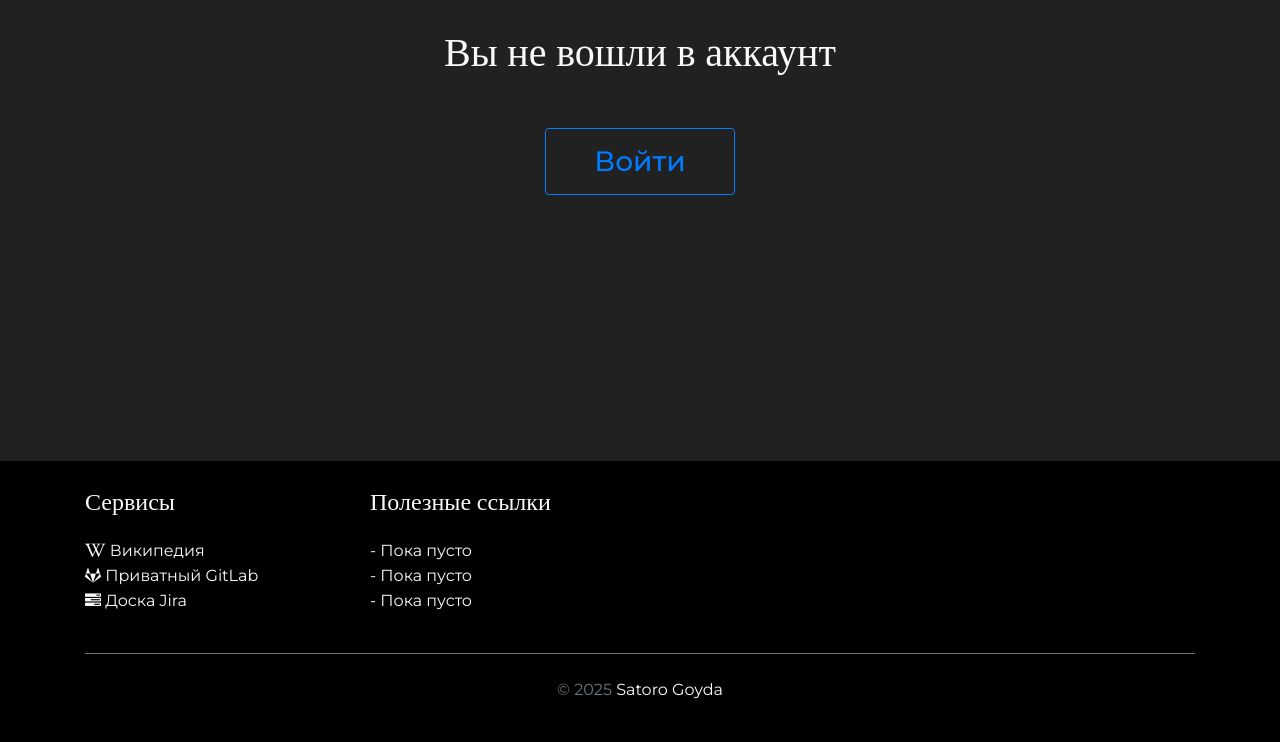
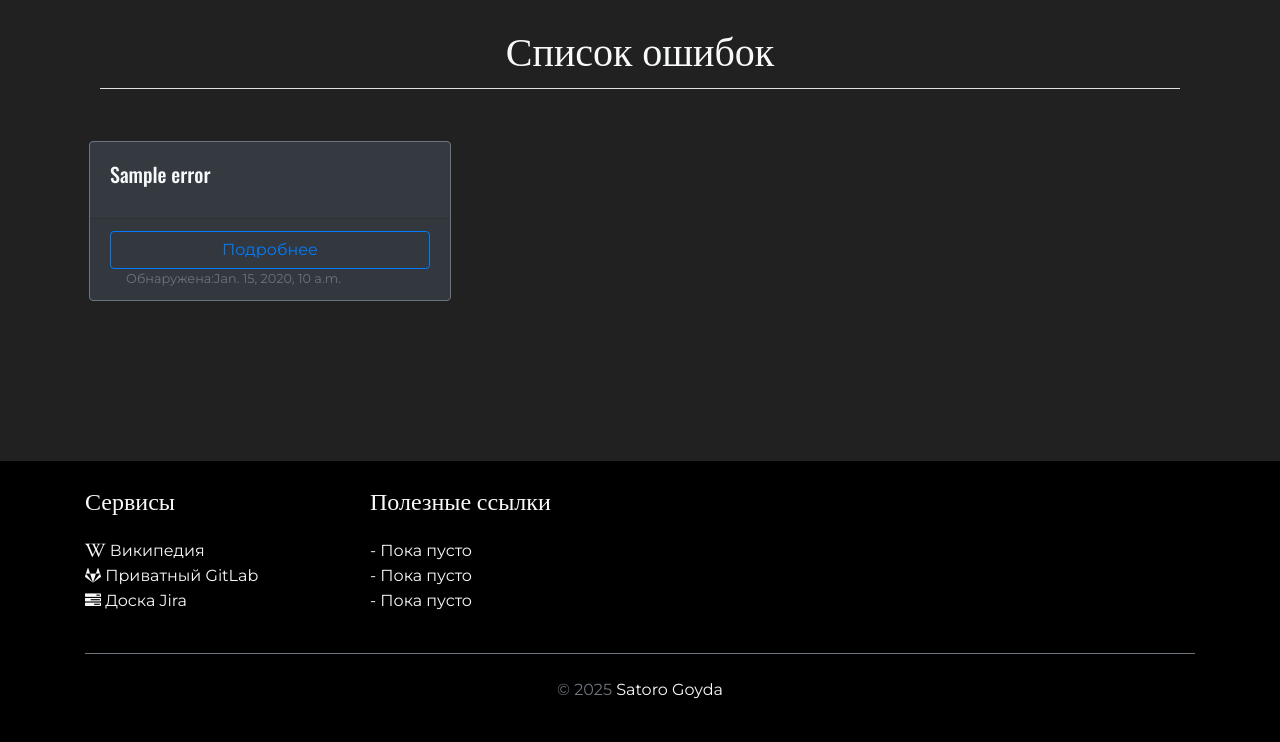
Before and after one commit to yngBRANb/Registry-Manager, a Django app: template web/templates/index.html in a window 1280 px wide. Shown: the part 58-800 px from the top of the page. Run offline with Django 3.2, Linux system fonts and the light colour scheme; the template is opened without the code that fills it: most values are stand-ins (such as "Sample title", 1, 10 or a date in 2020); some libraries are stand-ins or nearby versions.

Commit message:
v1.18 TG integration and Pagination

```diff
--- a/registry/settings.py
+++ b/registry/settings.py
@@ -154,3 +154,7 @@ STATIC_URL = '/static/'
 # https://docs.djangoproject.com/en/3.2/ref/settings/#default-auto-field
 
 DEFAULT_AUTO_FIELD = 'django.db.models.BigAutoField'
+
+# Telegram bot settings
+TELEGRAM_BOT_TOKEN = '7602750998:AAE-6L6T5KyWkTa3kYXQLZhxWS4jHRVDfJo'
+TELEGRAM_CHAT_IDS_FILE = BASE_DIR / 'telegram_chat_ids.txt'  # Файл для хранения ID чатов
--- a/registry/urls.py
+++ b/registry/urls.py
@@ -9,9 +9,10 @@ urlpatterns = [
     path('admin/', admin.site.urls),
     path('', index, name='index'),
     path('accounts/', include('django.contrib.auth.urls')),
-    path('errorpage/<int:id>', errorPage, name='error'),
+    path('errorpage/<int:id>', errorPage, name='errorPage'),
     path('search/', search, name="search"),
     path('category/<int:id>', category_page, name='category'),
 ]
 
+
 urlpatterns +=static(settings.MEDIA_URL, document_root=settings.MEDIA_ROOT)
--- a/req.txt
+++ b/req.txt
@@ -3,3 +3,4 @@ django-cms
 pillow
 whitenoise
 markdown
+python-telegram-bot
--- a/web/apps.py
+++ b/web/apps.py
@@ -1,7 +1,10 @@
 from django.apps import AppConfig
-
 
 class WebConfig(AppConfig):
     default_auto_field = 'django.db.models.BigAutoField'
     name = 'web'
     verbose_name = "Редактирование записей"
+
+    def ready(self):
+        # Подключаем сигналы
+        import web.signals
--- a/web/templates/base.html
+++ b/web/templates/base.html
@@ -26,7 +26,7 @@
 
   <body class="bg-grey text-light d-flex flex-column min-vh-100">
 
-    <div class="spinner-grow text-success" style="position: absolute; top: 50%; left: 50%; margin-top: -1.5rem; margin-left: -1.5rem; width: 3rem; height: 3rem;" role="status">
+    <div class="spinner-grow text-primary" style="position: absolute; top: 50%; left: 50%; margin-top: -1.5rem; margin-left: -1.5rem; width: 3rem; height: 3rem;" role="status">
       <span class="sr-only">Loading...</span>
     </div>
 
--- a/web/templates/category.html
+++ b/web/templates/category.html
@@ -18,7 +18,7 @@
                     <small>id: {{ error.id }}</small>
                 </div>
                 <div class="d-flex flex-column card-footer">
-                    <a href="{% url 'error' error.id %}" class="btn btn-outline-primary">Подробнее</a>
+                    <a href="{% url 'errorPage' error.id %}" class="btn btn-outline-primary">Подробнее</a>
                     <small class="text-secondary ml-3">Обнаружена: {{ error.created_date }}</small>
                 </div>
             </div>
--- a/web/templates/index.html
+++ b/web/templates/index.html
@@ -1,44 +1,59 @@
 {% extends 'base.html' %}
+{% load filter %}
 {% load static %}
-{% load filter %}
 {% block content %}
+<div class="container mt-4">
+    <h1 class="text-center mb-5 pb-3 border-bottom">Список ошибок</h1>
 
-{% if user.is_authenticated %}
-
-    <h1 class="text-center mb-5 pb-3 border-bottom">Реестр ошибок</h1>
     <div class="row">
-
-{% for error in errors %}
-
-        <div class=" col-sm-12 col-lg-4 col-md-12 col-xl-4 p-1">
+        {% for error in page_obj %}
+        <div class="col-sm-12 col-lg-4 col-md-12 col-xl-4 p-1">
             <div class="card bg-dark border-secondary h-100">
-                <div class="card-header">
-                    <h4> <i class="fa fa-dot-circle-o" aria-hidden="true"></i> {{ error.name }}</h4>
-                </div>
                 <div class="card-body">
-                    <p class="">{{ error.description|markdown|slice:":100" }}</p>
-                    <small>id: {{ error.id }}</small>
+                    <h5 class="card-title">{{ error.name }}</h5>
+                    <p class="card-text">{{ error.description|markdown|truncatechars:100 }}</p>
                 </div>
                 <div class="d-flex flex-column card-footer">
-                    <a href="{% url 'error' error.id %}" class="btn btn-outline-primary">Подробнее</a>
-                    <small class="text-secondary ml-3">Обнаружена: {{ error.created_date }}</small>
+                    <a href="{% url 'errorPage' error.id %}" class="btn btn-outline-primary">Подробнее</a>
+                    <small class="text-secondary ml-3">Обнаружена:{{ error.created_date }}</small>
                 </div>
             </div>
         </div>
-
-{% endfor %}
-
+        {% endfor %}
     </div>
 
-
-{% else %}
-
-    <div class="text-center">
-        <h1>Вы не вошли в аккаунт</h1>
-        <a class="btn btn-outline-primary mt-5 pr-5 pl-5 pt-3 pb-3" href="{% url 'login' %}"> <span class="h3">Войти</span> </a>
-    </div>
-
-{% endif %}
+    <!-- Пагинация -->
+    <nav aria-label="Page navigation" class="navbar-dark text-light">
+        <ul class="pagination mt-5 justify-content-center">
+            {% if page_obj.has_previous %}
+                <li class="page-item">
+                    <a class="page-link bg-dark text-light" href="?page=1">&laquo; Первая</a>
+                </li>
+                <li class="page-item disabled">
+                    <span class="page-link bg-dark text-light">
+                        Страница {{ page_obj.number }} из {{ page_obj.paginator.num_pages }}
+                    </span>
+                </li>
+                <li class="page-item">
+                    <a class="page-link bg-dark text-light" href="?page={{ page_obj.previous_page_number }}">Предыдущая</a>
+                </li>
+            {% endif %}
 
 
+            {% if page_obj.has_next %}
+                <li class="page-item">
+                    <a class="page-link bg-dark text-light" href="?page={{ page_obj.next_page_number }}">Следующая</a>
+                </li>
+                <li class="page-item disabled">
+                    <span class="page-link bg-dark text-light">
+                        Страница {{ page_obj.number }} из {{ page_obj.paginator.num_pages }}
+                    </span>
+                </li>
+                <li class="page-item">
+                    <a class="page-link bg-dark text-light" href="?page={{ page_obj.paginator.num_pages }}">Последняя &raquo;</a>
+                </li>
+            {% endif %}
+        </ul>
+    </nav>
+</div>
 {% endblock %}
--- a/web/templates/search.html
+++ b/web/templates/search.html
@@ -21,7 +21,7 @@
             <p class="">{{ error.description|markdown|slice:":100" }}</p>
         </div>
         <div class="d-flex flex-column card-footer">
-            <a href="{% url 'error' error.id %}" class="btn btn-outline-primary">Подробнее</a>
+            <a href="{% url 'errorPage' error.id %}" class="btn btn-outline-primary">Подробнее</a>
             <small class="text-secondary ml-3">Обнаружена:{{ error.created_date }}</small>
         </div>
     </div>
```
Also changed, not shown: web/admin.py (+16 -3 lines), web/models.py (+10 -0 lines), web/signals.py (added, +50 -0 lines), web/views.py (+8 -3 lines), db.sqlite3, web/migrations/0011_alter_category_options_alter_error_options_and_more.py (added), web/migrations/0012_telegramuser.py (added), web/migrations/0013_remove_telegramuser_created_at.py (added).
